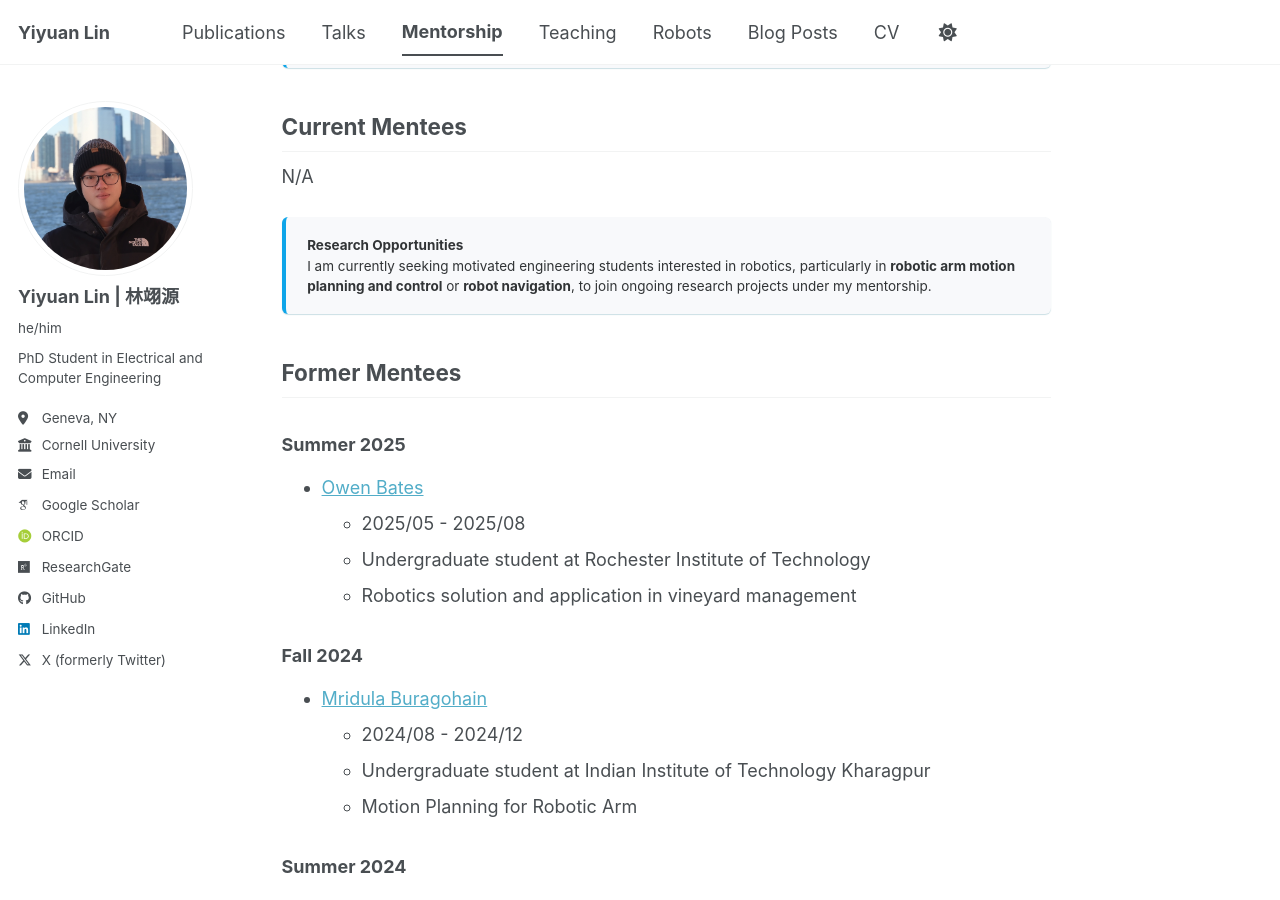
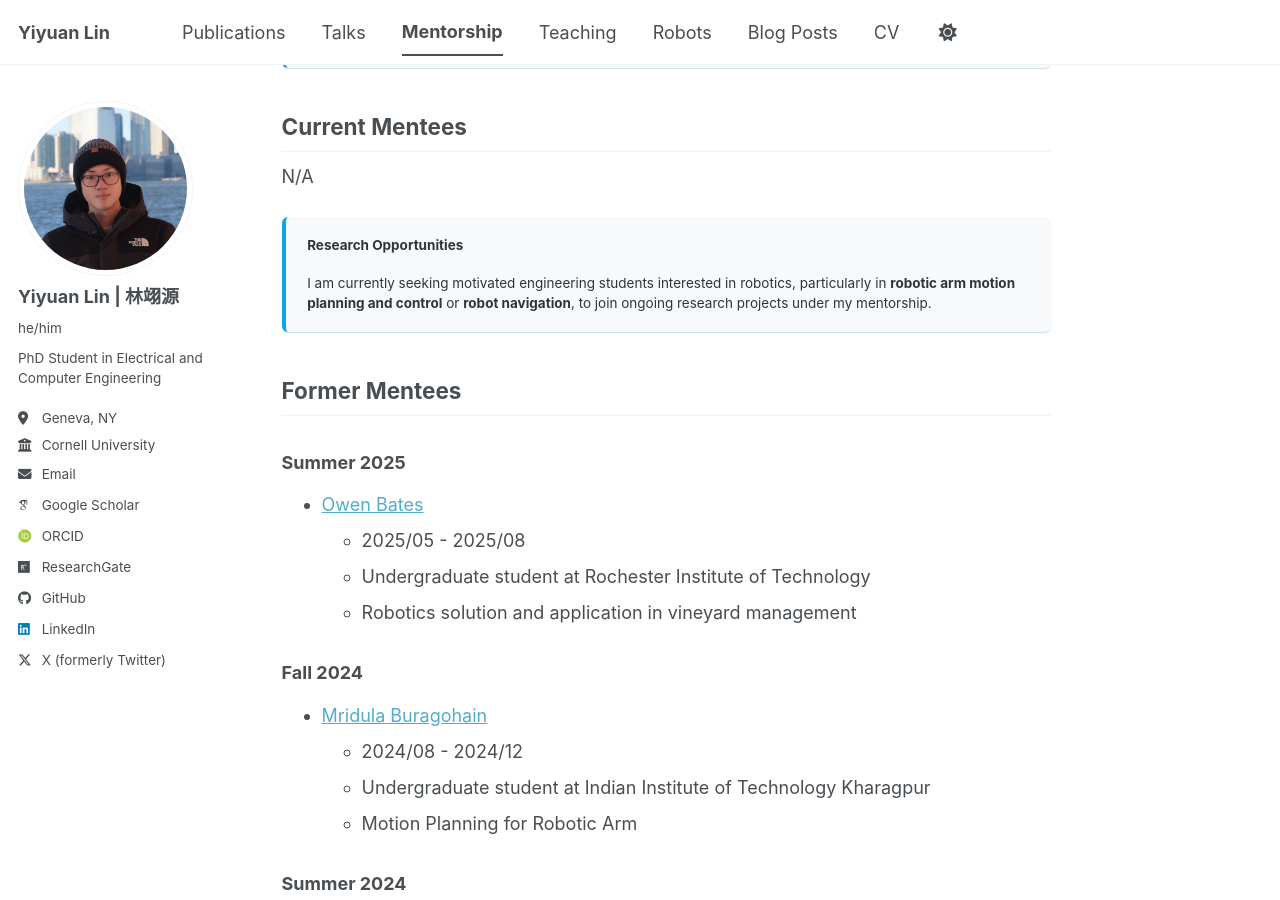
Before and after one commit to YiyuanLinXX/YiyuanLinXX.github.io, a Jekyll site: the page built from _pages/mentorship.md, in a window 1280 px wide and 900 px high, scrolled down 434 px. Built offline with Jekyll 4.4.1, drawn with Linux system fonts in a browser that asks for light colours; some web fonts are replaced; a script bundle is joined from its source files by our own code; library files that are not in the unit come from our copies.

Commit message:
update ads

```diff
--- a/_pages/mentorship.md
+++ b/_pages/mentorship.md
@@ -44,8 +44,11 @@
 N/A
 
 <div class="notice--info">
-<strong>Research Opportunities</strong><br>
-I am currently seeking motivated engineering students interested in robotics, particularly in <strong>robotic arm motion planning and control</strong> or <strong>robot navigation</strong>, to join ongoing research projects under my mentorship.
+
+<p><strong>Research Opportunities</strong></p>
+
+<p>I am currently seeking motivated engineering students interested in robotics, particularly in <strong>robotic arm motion planning and control</strong> or <strong>robot navigation</strong>, to join ongoing research projects under my mentorship.</p>
+
 </div>
 
 ## Former Mentees
```
Also changed, not shown: _pages/about.md (+5 -2 lines).
